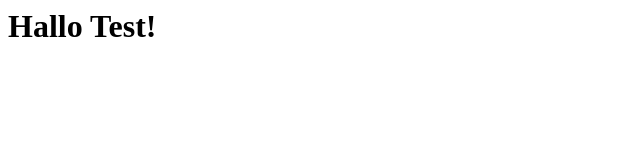
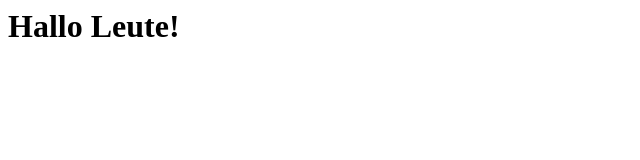
Before and after one commit to zahlenhelfer/docker-ghcr-ghaction-nginx, a plain HTML site: page index.html in a window 1280 px wide. Shown: the full height of the page, 0-640 px from the left. Drawn offline with Linux system fonts and the light colour scheme.

Commit message:
Update index.html
chore: changed index.html

```diff
--- a/index.html
+++ b/index.html
@@ -1 +1 @@
-<h1>Hallo Test!</h1>
+<h1>Hallo Leute!</h1>
```
